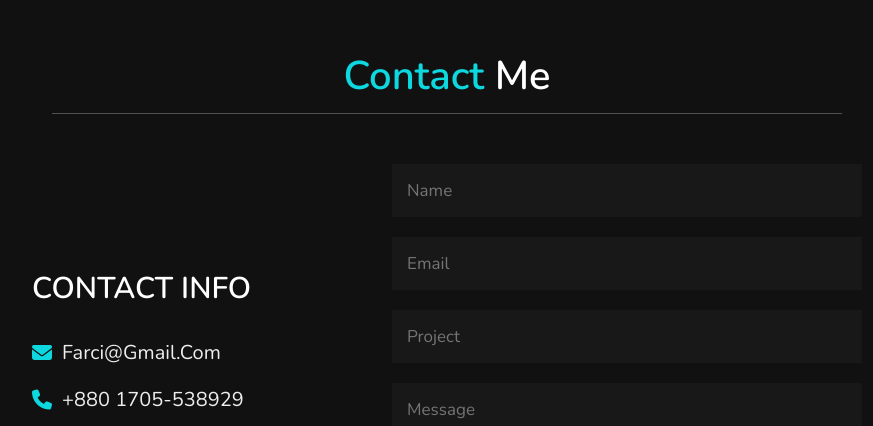
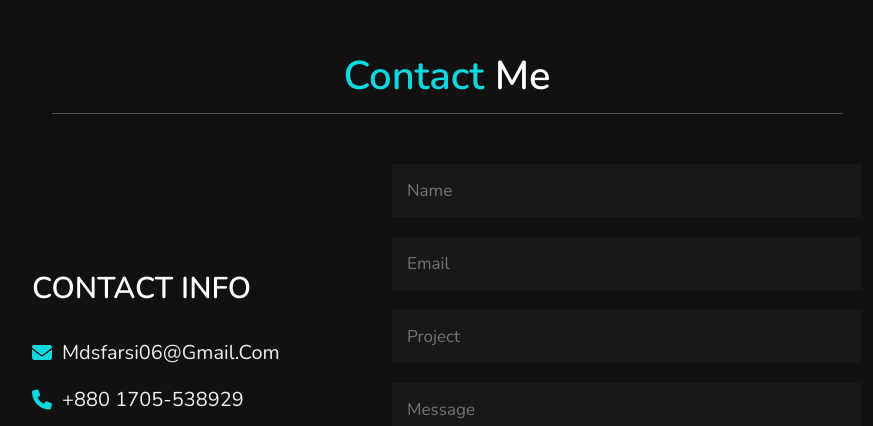
Before and after one commit to mdsfarsi/mdsfarsi.github.io, a plain HTML site: page index.html in a window 1280 px wide. Shown: the part 3208-3634 px from the top of the page, without its empty margins (368-1241 px from the left). Drawn offline with nearby package versions, Linux system fonts and the light colour scheme.

Commit message:
Update index.html

```diff
--- a/index.html
+++ b/index.html
@@ -210,7 +210,7 @@
         <h3 class="title">contact info</h3>
 
         <div class="info">
-            <h3> <i class="fas fa-envelope"></i> farci@gmail.com </h3>
+            <h3> <i class="fas fa-envelope"></i> mdsfarsi06@gmail.com </h3>
             <h3> <i class="fas fa-phone"></i> +880 1705-538929 </h3>
             <h3> <i class="fab fa-whatsapp"></i> +880 1705-538929 </h3>
             <h3> <i class="fas fa-map-marker-alt"></i> Chittagong, Bangladesh - 4000. </h3>
```
